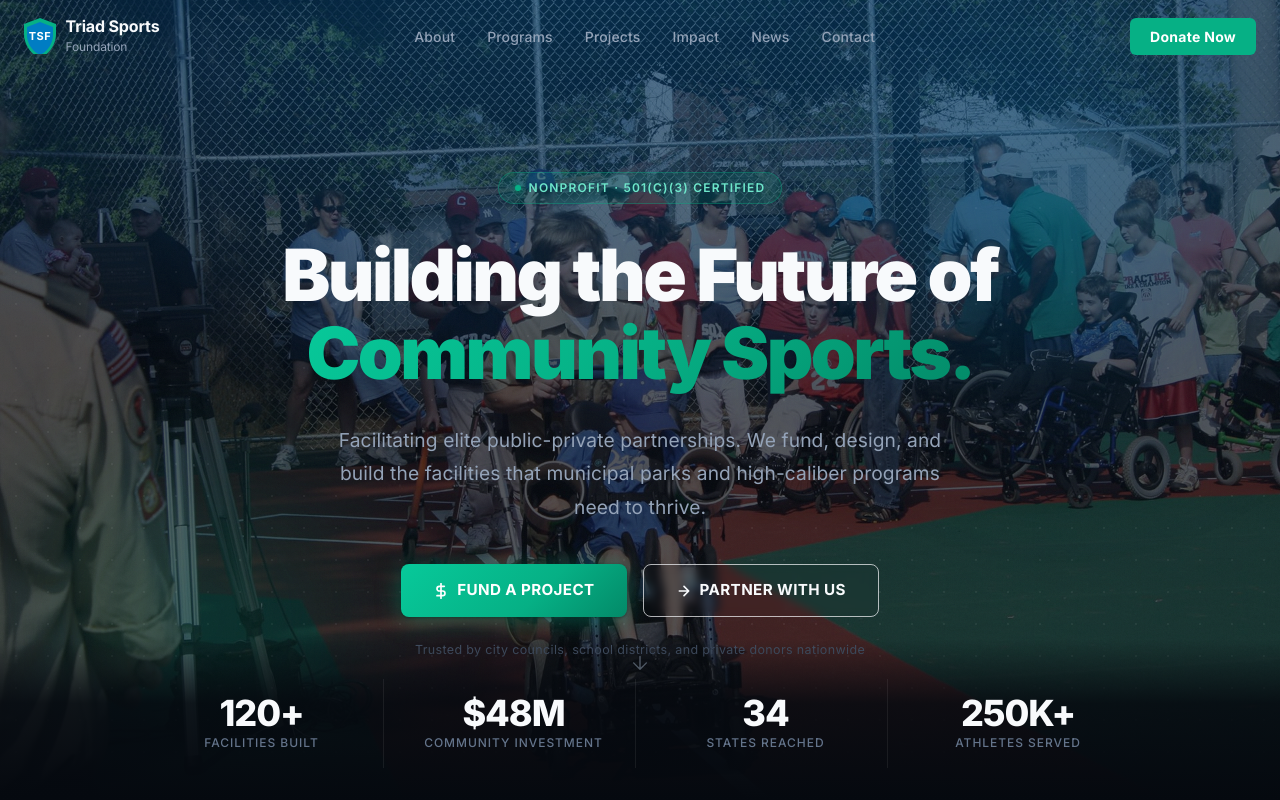
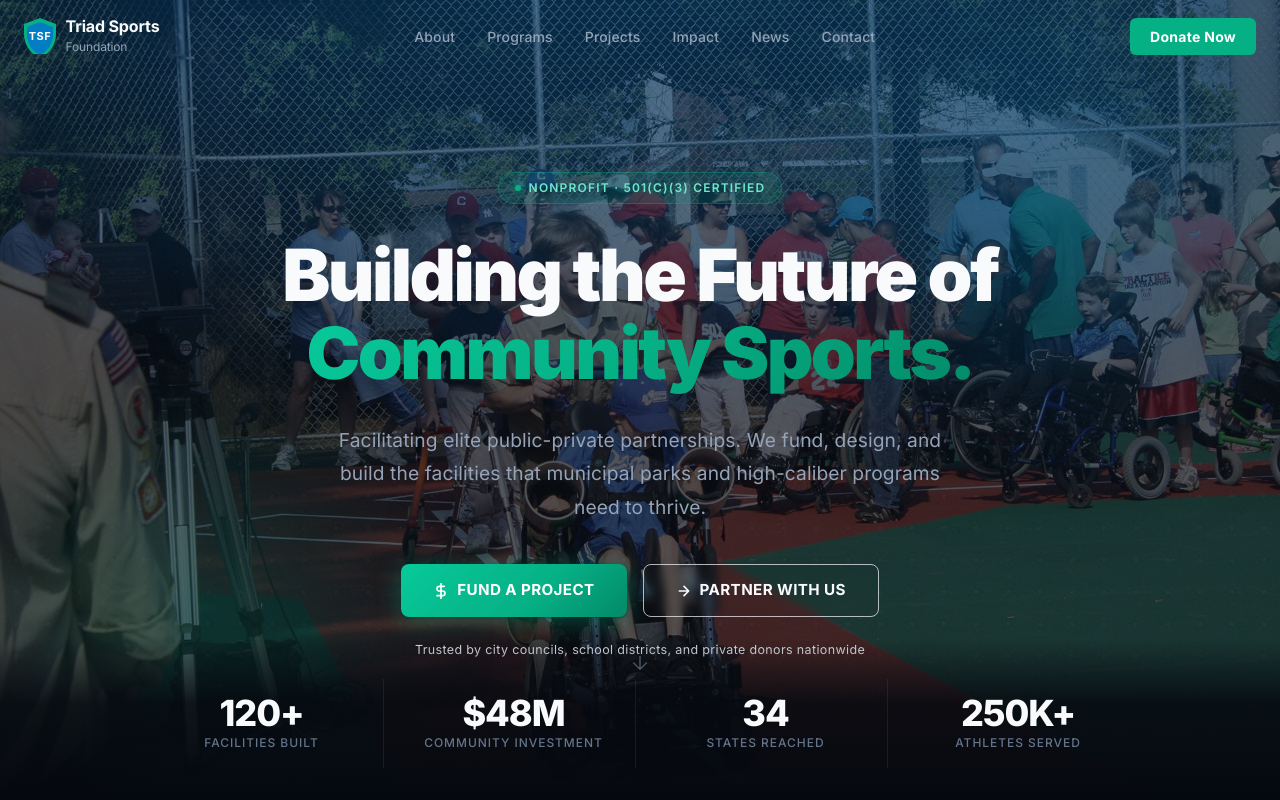
Before and after one commit to SteamWorksWeb/triad-sports, a Next.js app: page / in a window 1280 px wide. Shown: the top 800 px of the page. Built offline with nearby package versions, Linux system fonts and the light colour scheme.

Commit message:
style: fix hero text contrast and deepen gallery background

```diff
--- a/app/page.tsx
+++ b/app/page.tsx
@@ -324,7 +324,7 @@ export default function HomePage() {
               style={{
                 fontFamily: "Inter, sans-serif",
                 fontSize: "0.78rem",
-                color: "#475569",
+                color: "#e2e8f0",
                 letterSpacing: "0.03em",
                 marginTop: "-0.5rem",
               }}
@@ -1031,7 +1031,7 @@ export default function HomePage() {
       <section
         id="gallery"
         style={{
-          background: "#f8fafc",
+          background: "#e2e8f0",
           padding: "6rem 1.5rem",
         }}
       >
```
